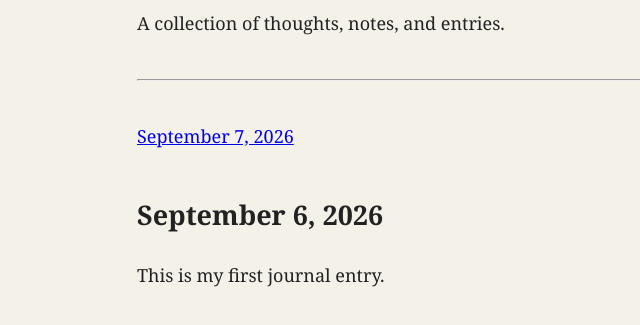
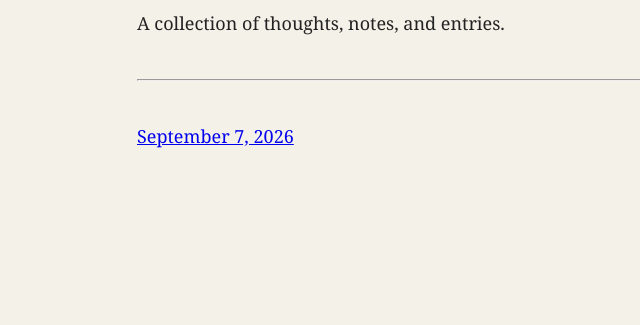
Before and after one commit to warestuckey06/journal, a plain HTML site: page index.html in a window 1280 px wide. Shown: the part 181-506 px from the top of the page, without its empty margins (153-793 px from the left). Drawn offline with Linux system fonts and the light colour scheme.

Commit message:
Delete September 6, 2026 journal entry
Removed the journal entry for September 6, 2026.

```diff
--- a/index.html
+++ b/index.html
@@ -15,11 +15,7 @@
 <hr>
 <p><a href="entries/2026-09-07.html">September 7, 2026</a></p>
 
-<h2>September 6, 2026</h2>
 
-<p>
-This is my first journal entry.
-</p>
 
 </body>
 </html>
```
